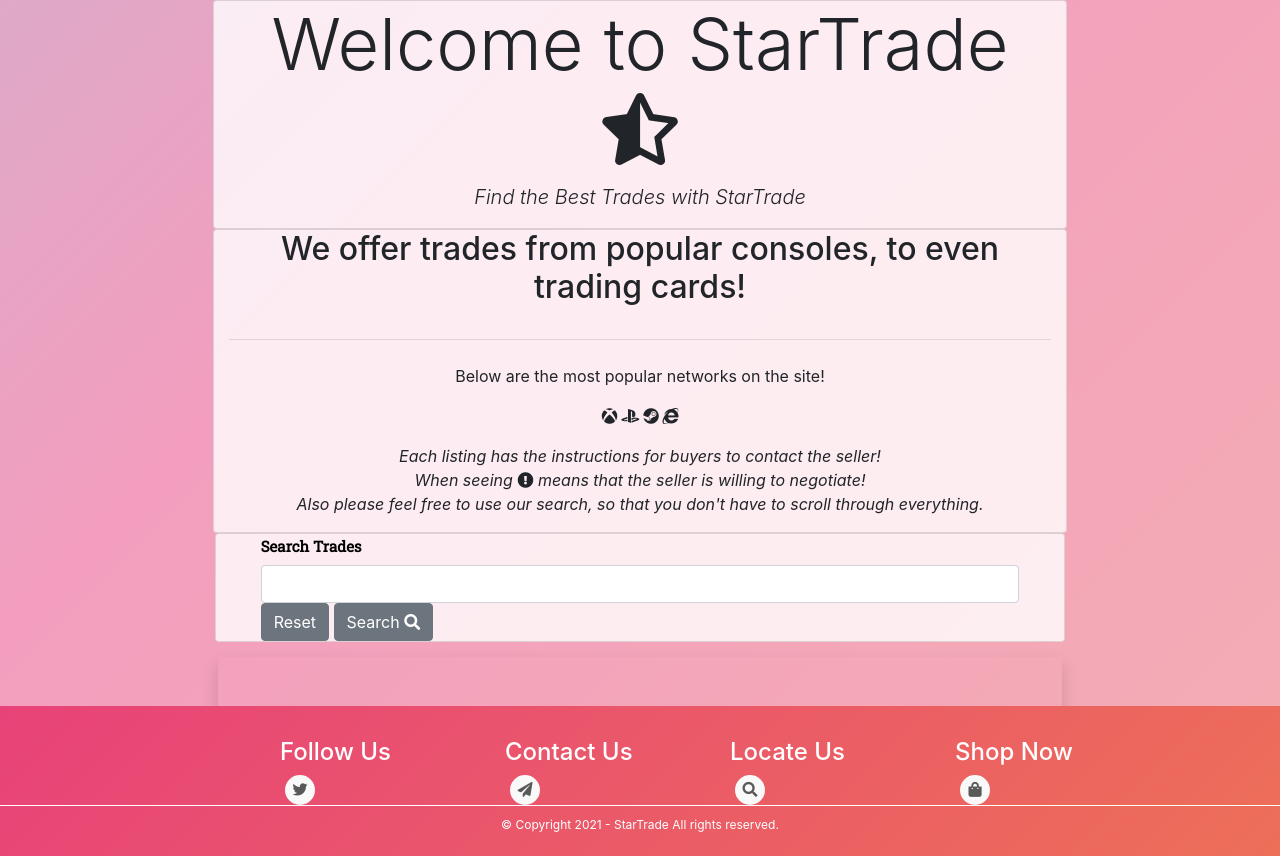
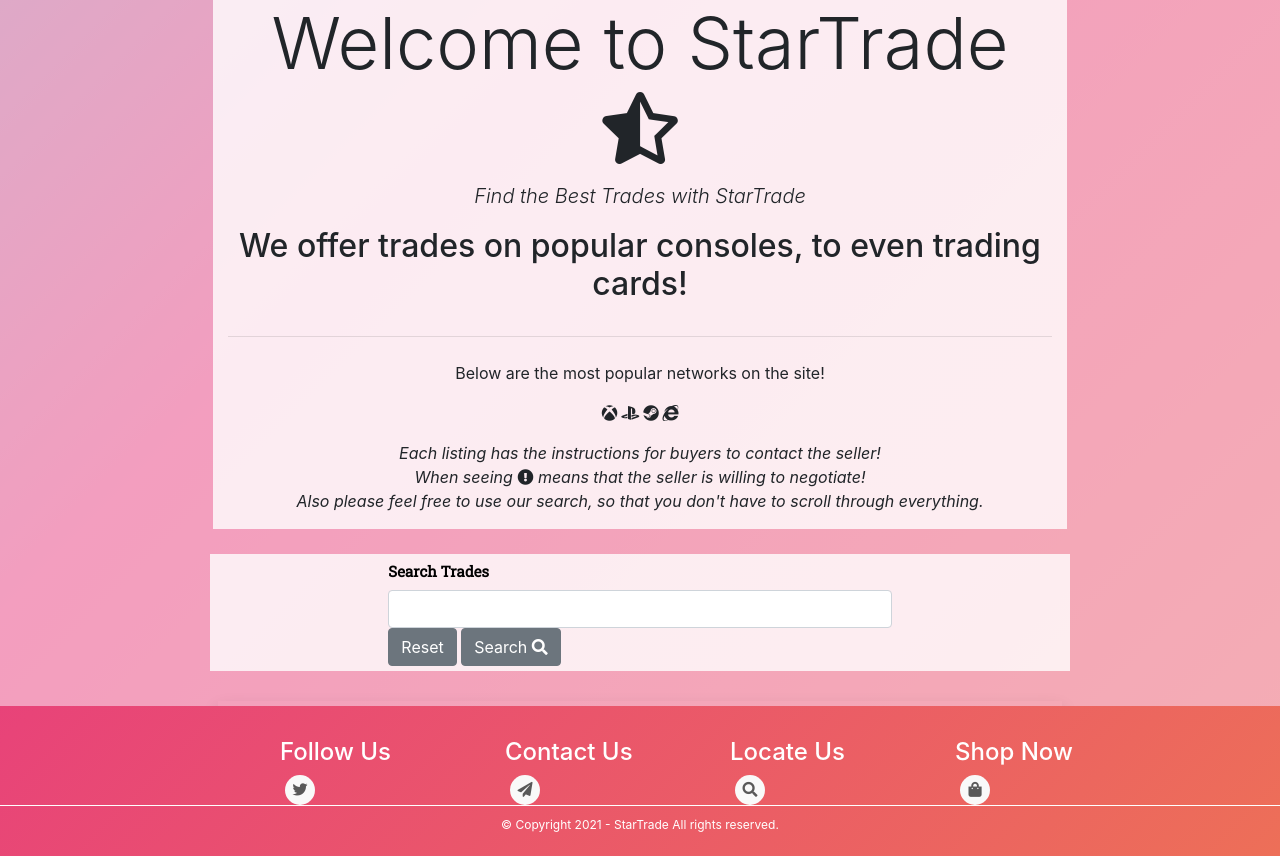
Before and after one commit to Code-Institute-Submissions/nickl98-StarTradeMS3_AugResub, a Flask app: page / in a window 1280 px wide. Shown: the part 56-912 px from the top of the page. Run offline with Flask 2, Linux system fonts and the light colour scheme; data that the repository does not hold is empty; some libraries are stand-ins or nearby versions.

Commit message:
Finished Homepage

```diff
--- a/static/css/style.css
+++ b/static/css/style.css
@@ -88,14 +88,18 @@ body::-webkit-scrollbar {
     font-size: 30px;
 }
 
+ .jumbotron-fluid {
+    background-color: rgba(255,255,255,0.5);
 
+}
 
 
 /* Search Bar */
 #search-bar {
-    margin-left: 2px;
-    margin-right: 2px;
+    padding: 10px;
+    padding-bottom: 15px;
     margin-bottom: 15px;
+    margin-top: 15px;
 }
 
 #search-bar label {
@@ -216,6 +220,13 @@ footer a {
 .footer-middle {
     padding-top: 2em;
     color: white;
+}
+
+/* form padding */
+
+form {
+    padding-top: 5px;
+    padding-bottom: 5px;
 }
 
 
@@ -339,6 +350,8 @@ label {
 .card-content {
     background-color: rgba(255,255,255,0.8);
     overflow-x: hidden;
+    border-radius: 0 !important;
+    border: none !important;
 }
 
 #bottom-card {
--- a/templates/profile.html
+++ b/templates/profile.html
@@ -2,17 +2,17 @@
 
 {% block content %}
 
-<div class="jumbotron jumbotron-fluid">
+<div class="card card-content col-md-8 mx-auto">
     <h1 class="display-4 text-center">Hello, {{ username }}</h1>
     <p class="lead text-center">Nice to see you again!</p>
     <hr class="my-4" />
     <p class="text-center">
-        Trade Description  Here is the list of the trades you listed. <br />
+        Here is the list of the trades you listed. <br />
         <i>Don't forget to mark items as sold when the trade goes through</i>
     </p>
 </div>
 
-<div class="row">
+<div class="row" id="profile-list">
     <div class="col-lg-9 mx-auto">
         <!-- Accordion -->
         <div id="accordionExample" class="accordion shadow">
--- a/templates/trades.html
+++ b/templates/trades.html
@@ -9,7 +9,7 @@
     </div>
 
     <div class="card card-content col-md-8 mx-auto">
-        <h2 class="display-5 text-center">We offer trades from popular consoles, to even trading cards! </h2>
+        <h2 class="display-5 text-center">We offer trades on popular consoles, to even trading cards! </h2>
         <hr class="my-4"/>
         <p class="text-center">Below are the most popular networks on the site! </p>
         <p class="text-center" id="console-icons">
@@ -26,10 +26,10 @@
 <div class="card" id="trade-background">
     <div class="row" id="search-bar">
 
-        <div class="card col-md-8 mx-auto" id="search-bar-background">
+        <div class="card card-content col-md-8 mx-auto" id="search-bar-background">
             <form action="{{ url_for('search') }}" method="post">
-                <div class="input-group col-12">
-                    <div class="form-outline col-12 mx-auto">
+                <div class="input-group col-md-12">
+                    <div class="form-outline col-md-8 mx-auto">
                         <label class="form-label text-center for="query"><strong>Search Trades</strong></label>
                         <input type="text" id="query" name="query" minlength="3" class="form-control text-center mb-0" required />
 
```
